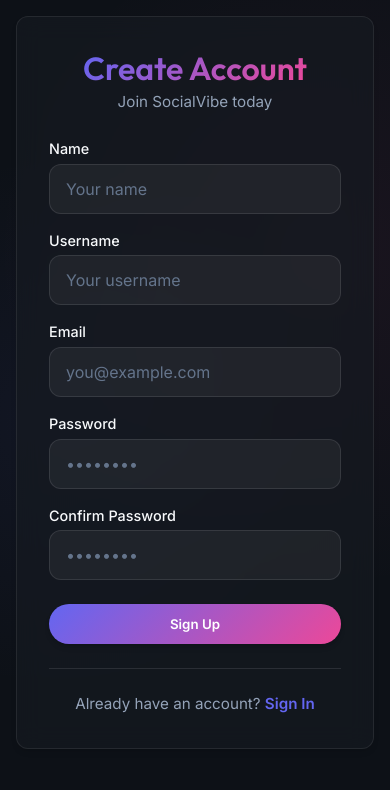
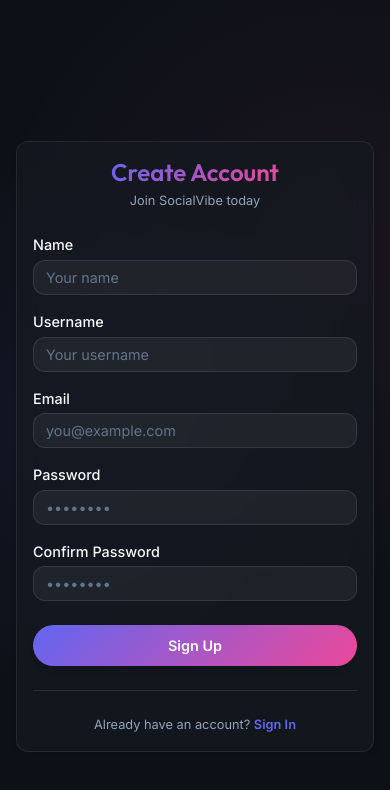
Before and after one commit to kushagrapandey761/Social-Media-Frontend, a React (Create React App) app: page /register in a window 390 px wide. Shown: the top 790 px of the page. Built offline with nearby package versions, Linux system fonts and the light colour scheme; no server answers.

Commit message:
logo changes

```diff
--- a/public/index.html
+++ b/public/index.html
@@ -27,7 +27,7 @@
       work correctly both with client-side routing and a non-root public URL.
       Learn how to configure a non-root public URL by running `npm run build`.
     -->
-    <title>React App</title>
+    <title>SocialVibe: Social & Messaging Platform</title>
   </head>
   <body>
     <noscript>You need to enable JavaScript to run this app.</noscript>
--- a/src/components/Navbar/Navbar.css
+++ b/src/components/Navbar/Navbar.css
@@ -45,29 +45,17 @@
   color: var(--primary-color);
 }
 
-.logo-icon {
-  width: 32px;
-  height: 32px;
+.logo-image {
+  width: 36px;
+  height: 36px;
   border-radius: var(--radius-md);
-  background: linear-gradient(135deg, var(--primary-color), var(--secondary-color));
+  object-fit: cover;
   box-shadow: var(--shadow-sm);
-  display: flex;
-  align-items: center;
-  justify-content: center;
-  position: relative;
-  overflow: hidden;
+  transition: transform var(--transition-normal);
 }
 
-.logo-icon::after {
-  content: '';
-  position: absolute;
-  top: 20%;
-  left: 20%;
-  right: 20%;
-  bottom: 20%;
-  background: var(--bg-surface);
-  border-radius: 4px;
-  opacity: 0.9;
+.navbar-logo:hover .logo-image {
+  transform: scale(1.05) rotate(-5deg);
 }
 
 .navbar-menu {
--- a/src/components/Navbar/Navbar.js
+++ b/src/components/Navbar/Navbar.js
@@ -57,7 +57,7 @@
     <nav className={`navbar ${scrolled ? 'navbar-scrolled' : ''}`}>
       <div className="navbar-container">
         <Link to="/" className="navbar-logo">
-          <div className="logo-icon"></div>
+          <img src="/images/logo.png" alt="logo" className="logo-image" />
           <span>SocialVibe</span>
         </Link>
 
--- a/src/pages/Login/Login.css
+++ b/src/pages/Login/Login.css
@@ -145,3 +145,36 @@
 .error-message{
   color: red;
 }
+
+@media (max-width: 768px) {
+  .auth-card {
+    margin-top: 35%;
+    padding: var(--space-md);
+  }
+
+  .auth-header h2 {
+    font-size: 1.5rem;
+  }
+
+  .auth-header p {
+    font-size: 0.8rem;
+  }
+
+  .form-group input {
+    padding: 0.5rem 0.75rem;
+    font-size: 0.9rem;
+  }
+
+  .form-options {
+    font-size: 0.8rem;
+  }
+
+  .auth-submit {
+    padding: 0.75rem 1rem;
+    font-size: 0.9rem;
+  }
+
+  .auth-footer {
+    font-size: 0.8rem;
+  }
+}
```
Also changed, not shown: public/images/logo.png (added), 1 other file (tests, documents, lock files or other folders).
